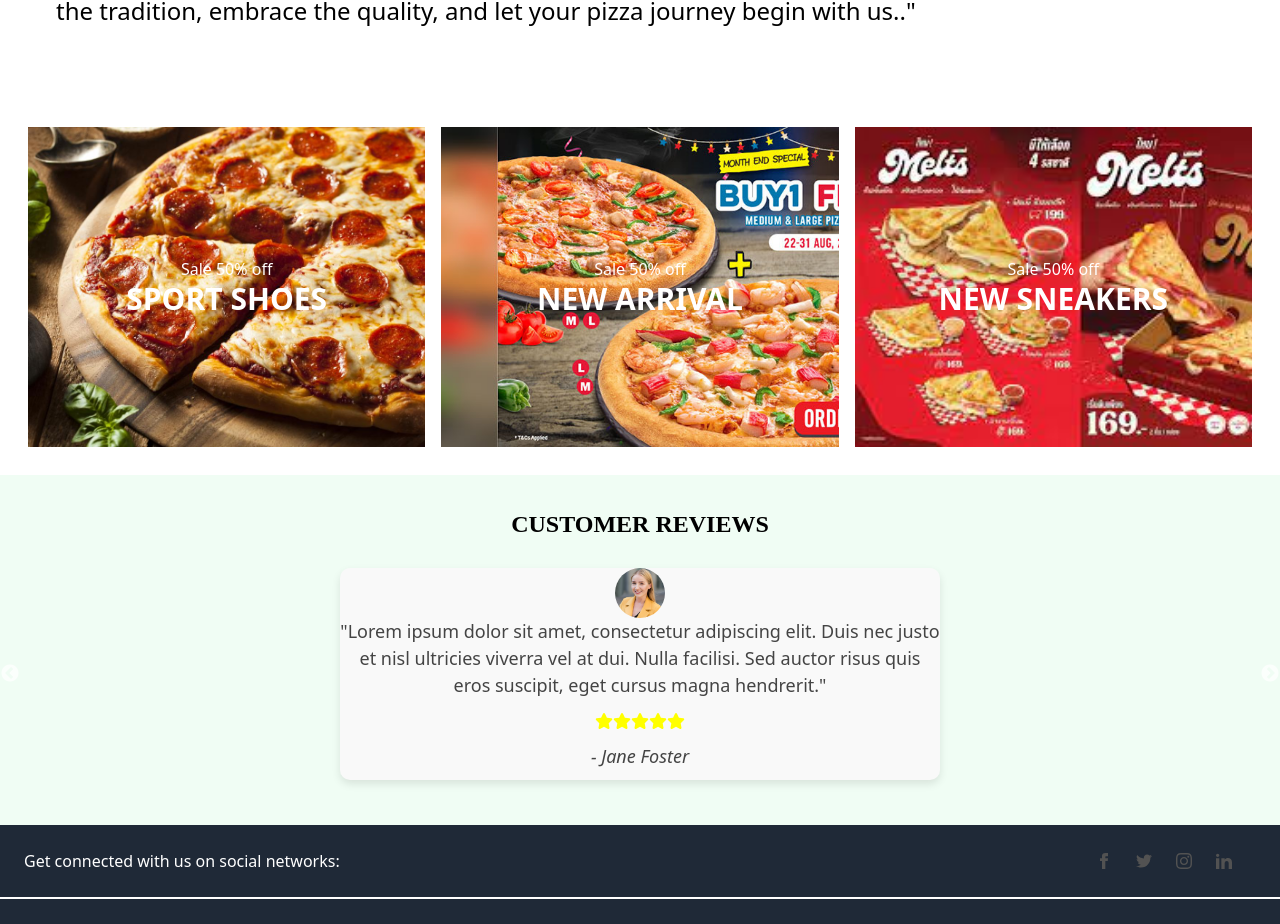
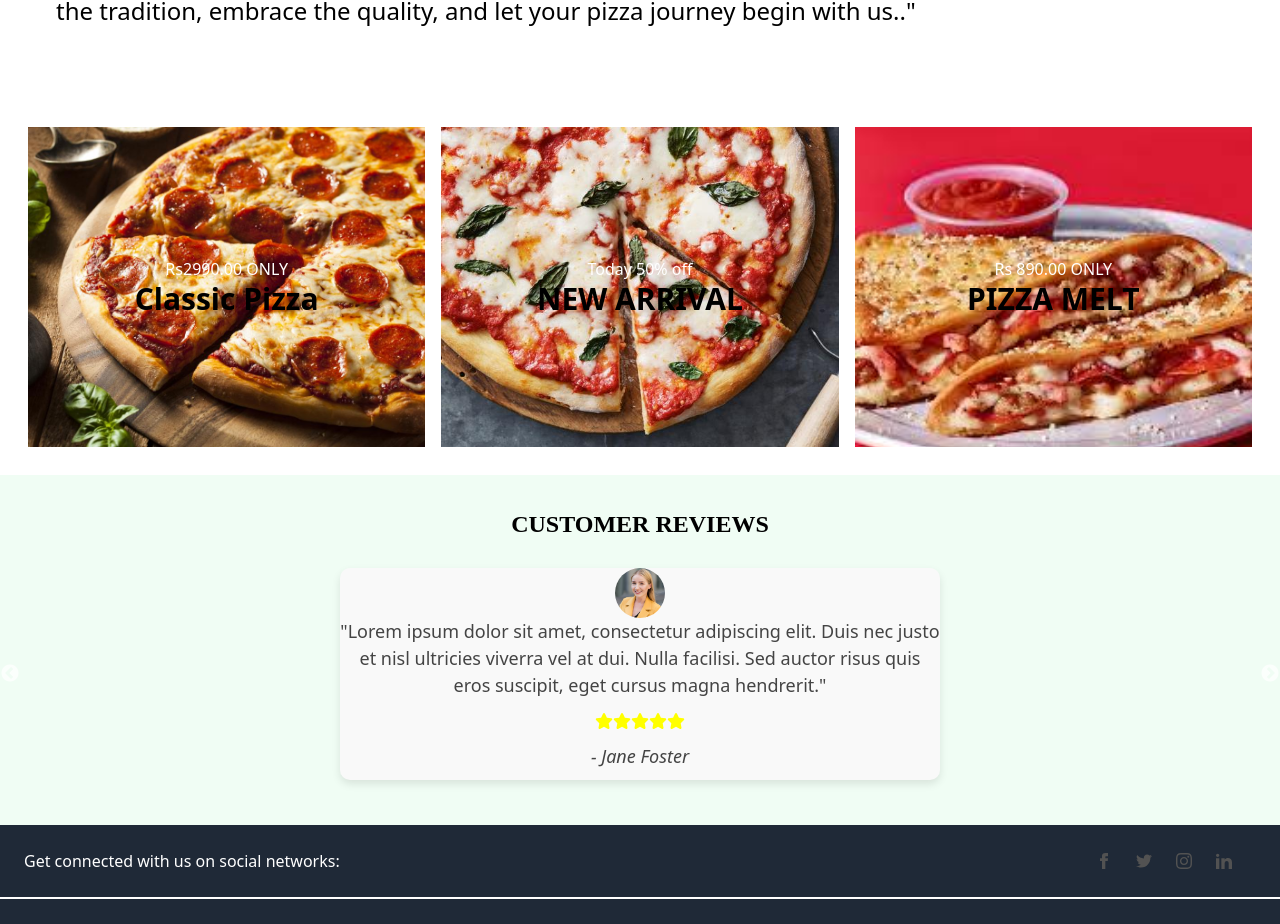
Before and after one commit to Sandu-tt/E-Commerce-System, a React (Create React App) app in the folder client/: page / in a window 1280 px wide. Shown: the part 1014-1938 px from the top of the page. Built offline with nearby package versions, Linux system fonts and the light colour scheme.

Commit message:
update content

```diff
--- a/client/src/view/pages/Home/Home.tsx
+++ b/client/src/view/pages/Home/Home.tsx
@@ -58,15 +58,15 @@ export class Home extends Component {
                 <div className={"flex flex-row m-5"}>
 
                     <div className="flex-row w-4/12 h-80 bg-cover m-2 " style={{backgroundImage: 'url("/pepperoni.jpg")', display: 'flex', justifyContent: 'center', alignItems: 'center'}}>
-                        <h1 className="text-white text-center border-transparent border-2 border-solid transition duration-300 hover:border-white">Sale 50% off <br/><span className={"text-white text-center text-3xl font-semibold"}>SPORT SHOES</span></h1>
+                        <h1 className="text-white text-center border-transparent border-2 border-solid transition duration-300 hover:border-white">Rs2990.00 ONLY <br/><span className={"text-black text-center text-3xl font-semibold"}>Classic Pizza</span></h1>
                     </div>
 
-                    <div className="flex-row w-4/12 h-80 bg-cover m-2" style={{backgroundImage: 'url("/pizza2.jpg")', display: 'flex', justifyContent: 'center', alignItems: 'center'}}>
-                        <h1 className="text-white text-center border-transparent border-2 border-solid transition duration-300 hover:border-white">Sale 50% off <br/><span className={"text-white text-center text-3xl font-semibold"}>NEW ARRIVAL</span></h1>
+                    <div className="flex-row w-4/12 h-80 bg-cover m-2" style={{backgroundImage: 'url("/margherita.jpg")', display: 'flex', justifyContent: 'center', alignItems: 'center'}}>
+                        <h1 className="text-white text-center border-transparent border-2 border-solid transition duration-300 hover:border-white"> Today 50% off <br/><span className={"text-black text-center text-3xl font-bold"}>NEW ARRIVAL</span></h1>
                     </div>
 
-                    <div className="flex-row w-4/12 h-80 bg-cover m-2" style={{backgroundImage: 'url("/melt.jpeg")', display: 'flex', justifyContent: 'center', alignItems: 'center'}}>
-                        <h1 className="text-white text-center border-transparent border-2 border-solid transition duration-300 hover:border-white">Sale 50% off <br/><span className={"text-white text-center text-3xl font-semibold"}>NEW SNEAKERS</span></h1>
+                    <div className="flex-row w-4/12 h-80 bg-cover m-2" style={{backgroundImage: 'url("/melt2.jpeg")', display: 'flex', justifyContent: 'center', alignItems: 'center'}}>
+                        <h1 className="text-white text-center border-transparent border-2 border-solid transition duration-300 hover:border-white">Rs 890.00 ONLY <br/><span className={"text-black text-center text-3xl font-bold"}>PIZZA MELT</span></h1>
                     </div>
 
 
```
Also changed, not shown: client/public/margherita.jpg (added), client/public/melt2.jpeg (added).
